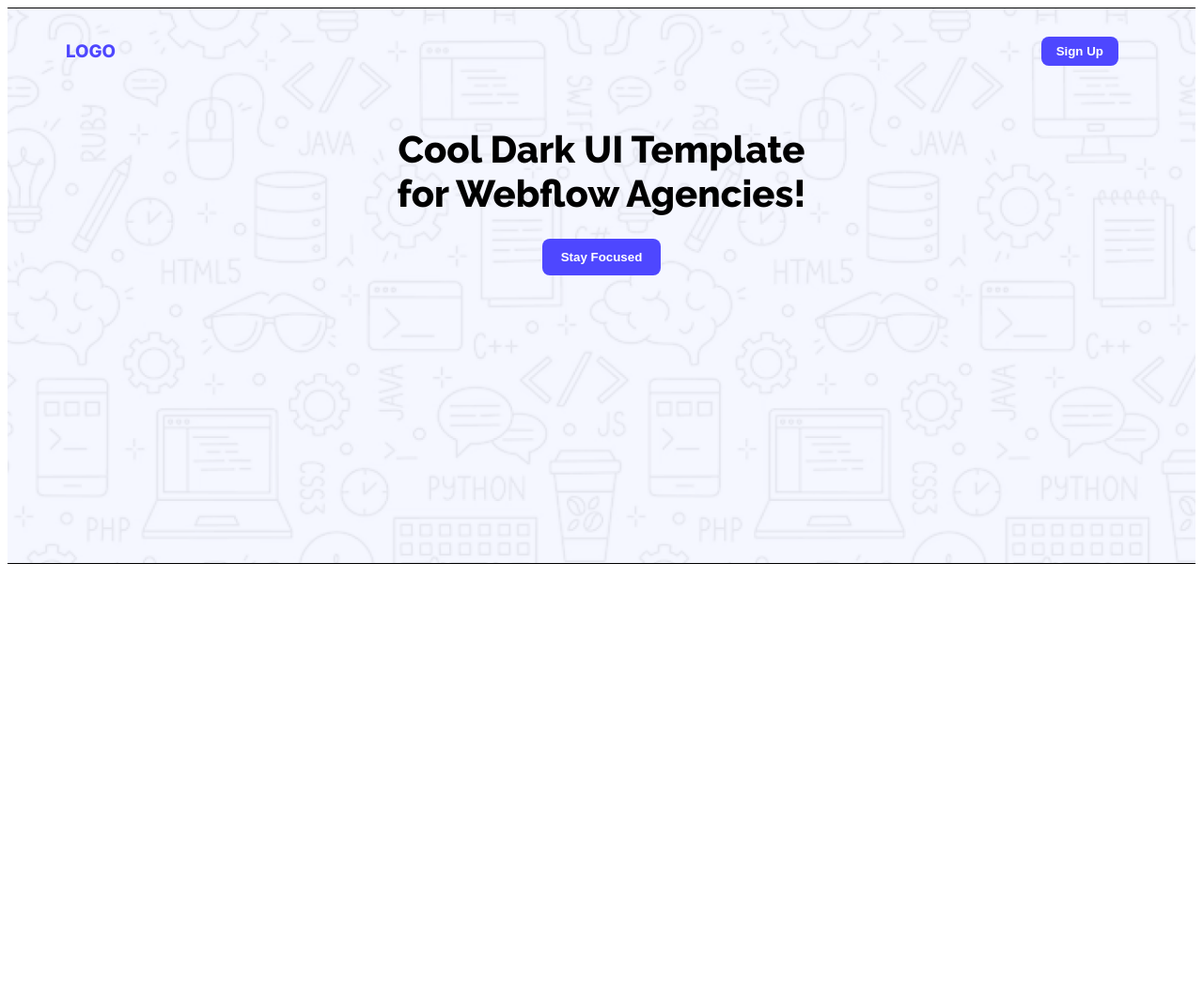
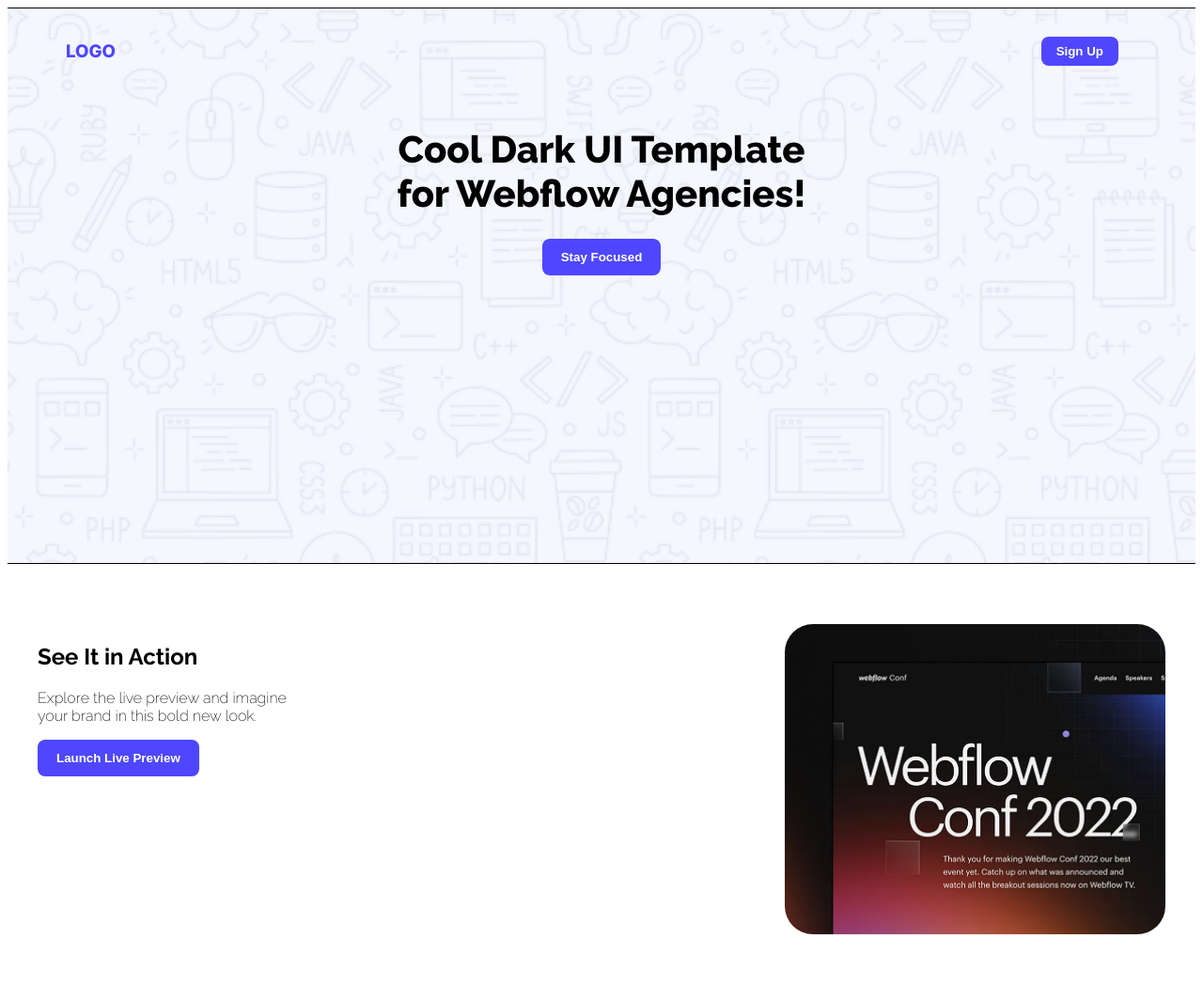
Before and after one commit to ummasalmaakterjoty/Web-Dev-Webflow, a plain HTML site: page index.html in a window 1280 px wide. Shown: the whole page at 94% size. Before the commit the page ends 800 px from the top, so only its background shows below. Drawn offline with Linux system fonts and the light colour scheme.

Commit message:
Action Section

```diff
--- a/index.html
+++ b/index.html
@@ -20,10 +20,21 @@
       <button class="btn"><b>Sign Up</b></button>
     </div>
     <div class="hey">
-      <h1 class="hello">Cool Dark UI Template<br>for Webflow Agencies!</h1>
+      <h1>Cool Dark UI Template<br>for Webflow Agencies!</h1>
       <button class="btn-primary"><b>Stay Focused</b></button>
     </div>
     </section>
+    <section class="section">
+        <div>
+    <h2 class="raleway-normal">See It in Action</h2>
+    <p class="raleway-abnormal">Explore the live preview and imagine<br>your brand in this bold new look.</p>
+    <button class="btn-primary"><b>Launch Live Preview</b></button>
+    </div>
+    <div>
+    <img class="banner-img" src="Assets/wc-mini.png">
+    </div>
+  </section>
   </header>
+
 </body>
 </html>
--- a/styles/webflow.css
+++ b/styles/webflow.css
@@ -63,3 +63,29 @@
   text-align: center;
   flex-direction: column;
 }
+.section {
+  padding: 4rem 2rem;
+  text-align: left;
+}
+
+.raleway-normal{
+  font-family: "Raleway", sans-serif;
+  font-optical-sizing: auto;
+  font-weight: 700;
+  font-style: normal;
+}
+.raleway-abnormal{
+  font-family: "Raleway", sans-serif;
+  font-optical-sizing: auto;
+  font-weight: 200;
+  font-style: normal;
+}
+.section{
+    display: flex;
+    justify-content: space-between;
+}
+.banner-img{
+    width: 405px;
+    height: 330px;
+    border-radius: 30px;
+}
```
